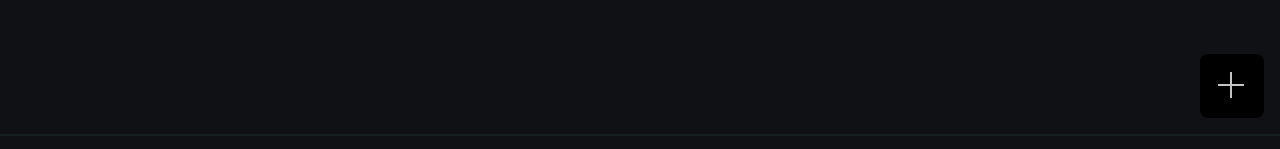
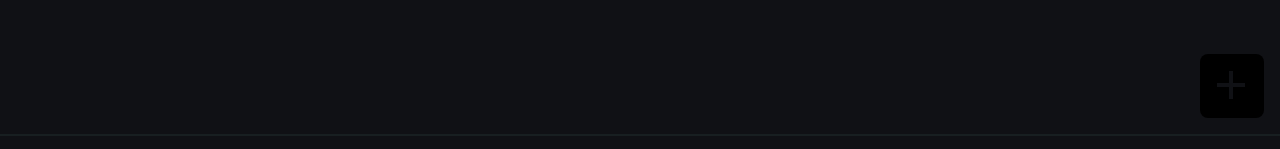
Before and after one commit to dagimg-dot/Vertideo, a React (Vite) app in the folder frontend/: page /provider in a window 1280 px wide. Shown: the part 608-757 px from the top of the page. Built offline with nearby package versions, Linux system fonts and the light colour scheme.

Commit message:
change icon color

```diff
--- a/frontend/src/components/Icons/ProviderIcons.jsx
+++ b/frontend/src/components/Icons/ProviderIcons.jsx
@@ -4,10 +4,11 @@ const Add = () => {
       width="32"
       height="32"
       viewBox="0 0 16 16"
-      fill="none"
+      fill="#101115"
       xmlns="http://www.w3.org/2000/svg"
+      className="stroke-[#101115]"
     >
-      <path d="M14 7V8H8V14H7V8H1V7H7V1H8V7H14Z" fill="#C5C5C5" />
+      <path d="M14 7V8H8V14H7V8H1V7H7V1H8V7H14Z" fill="#101115" />
     </svg>
   );
 };
```
